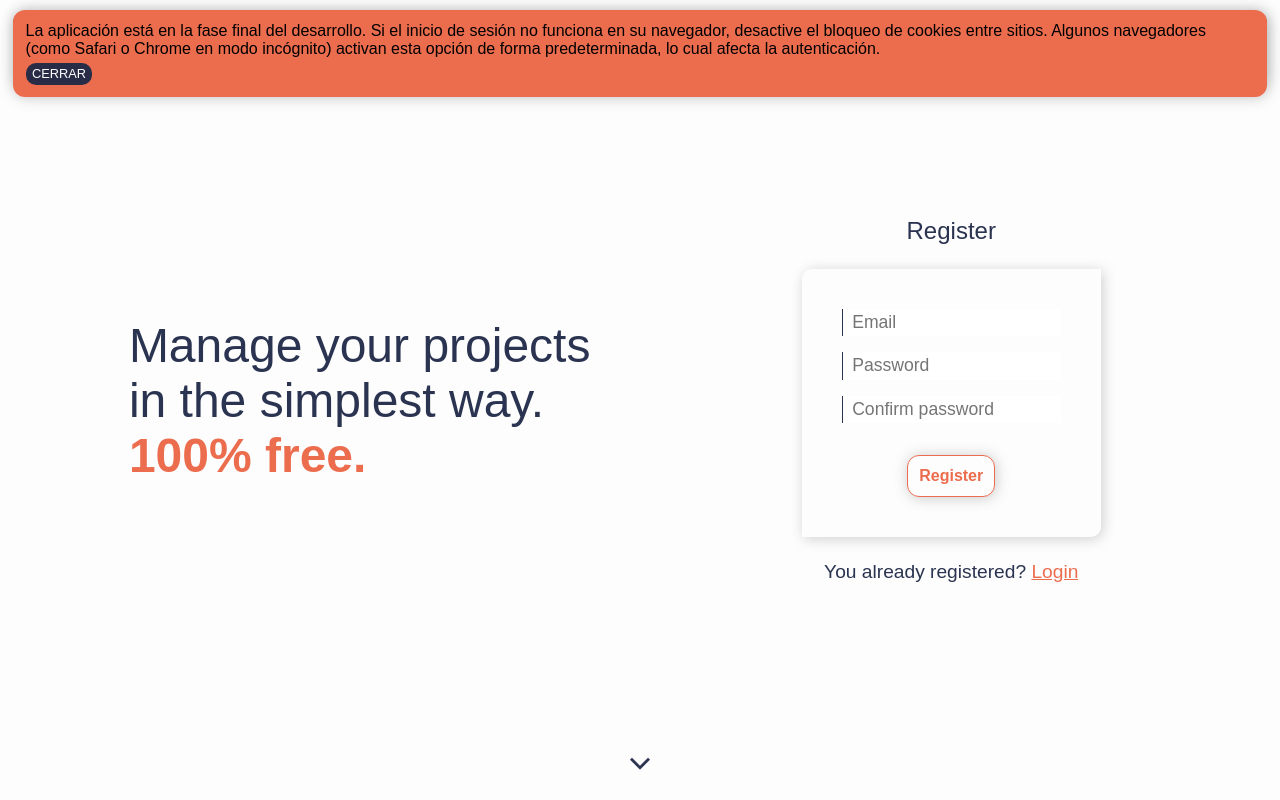
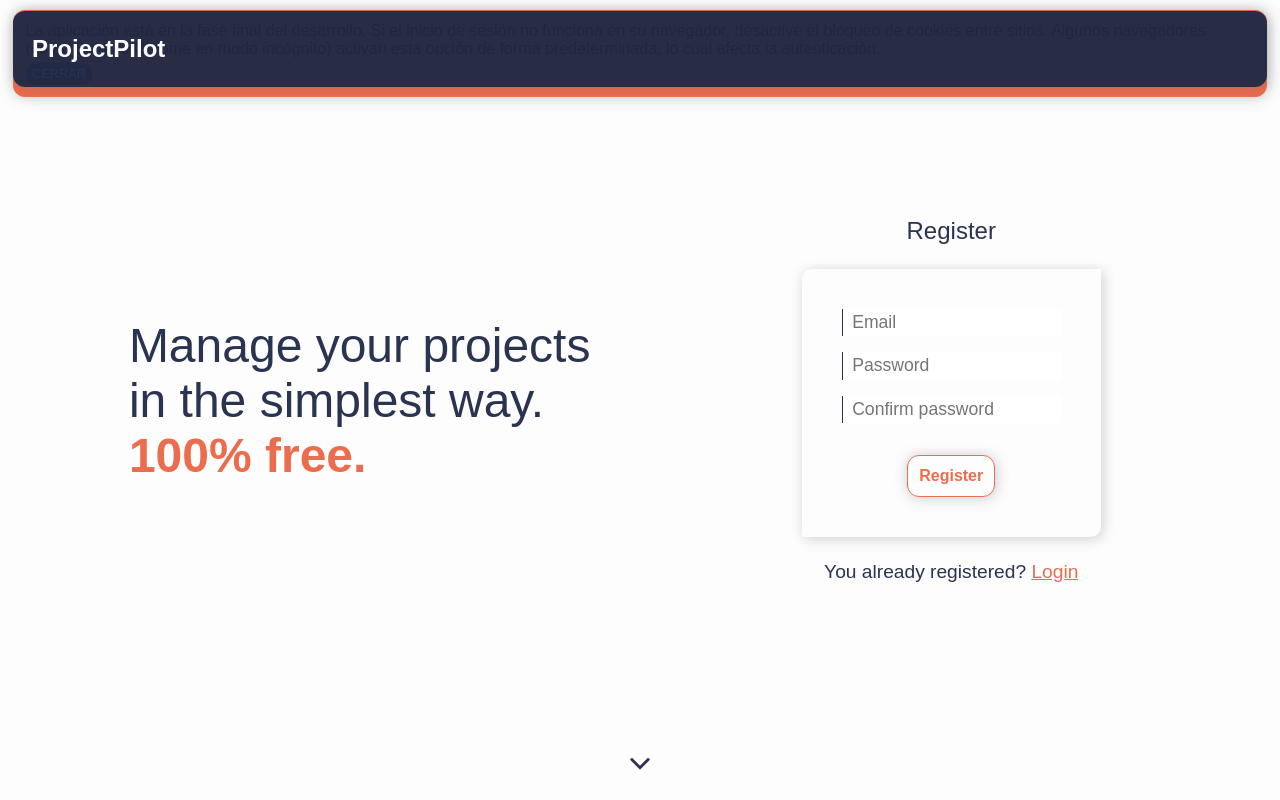
Before and after one commit to Silber16/PPManagerFront, a React (Vite) app: page / in a window 1280 px wide. Shown: the top 800 px of the page. Built offline with nearby package versions, Linux system fonts and the light colour scheme; no server answers; a web font is replaced by a local one.

Commit message:
header z-index

```diff
--- a/src/styles.scss
+++ b/src/styles.scss
@@ -106,7 +106,7 @@ body {
     align-items: center;
     justify-content: center;
     &__header {
-        z-index: 100;
+        z-index: 10000;
         position: fixed;
         top: .2rem;
         margin: .5rem 0;
```
